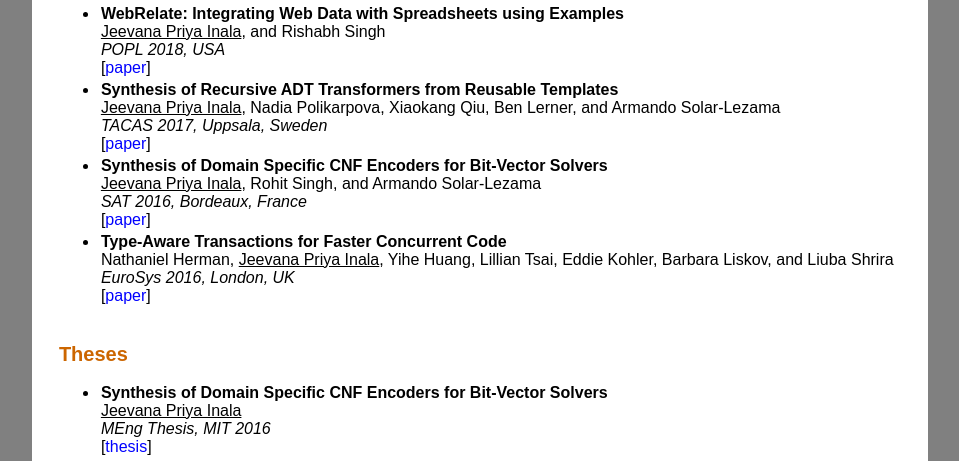
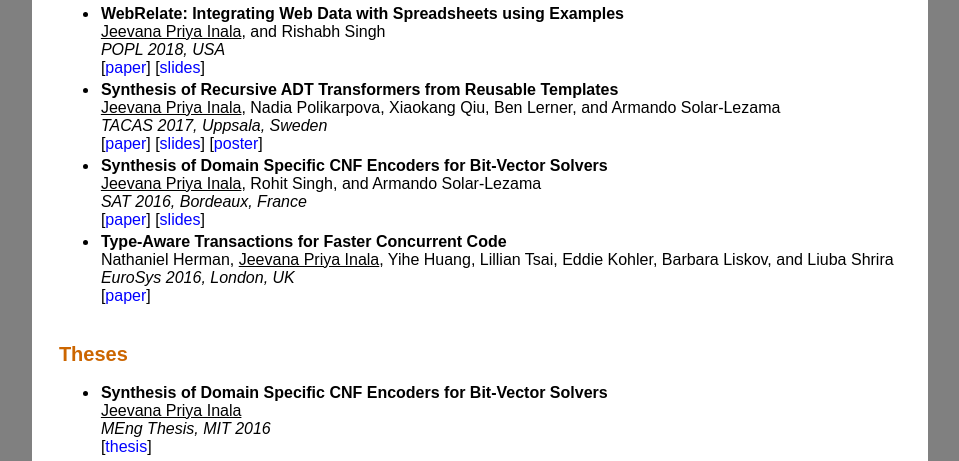
Before and after one commit to jinala/jinala.github.io, a plain HTML site: page index.html in a window 1280 px wide. Shown: the part 355-816 px from the top of the page, without its empty margins (160-1119 px from the left). Drawn offline with Linux system fonts and the light colour scheme.

Commit message:
Added slides

```diff
--- a/index.html
+++ b/index.html
@@ -52,15 +52,15 @@
             <li><b>WebRelate: Integrating Web Data with Spreadsheets using Examples</b> <br>
              <u>Jeevana Priya Inala</u>, and Rishabh Singh <br>
              <i>POPL 2018, USA</i> <br>
-             [<a href="assets/papers/webrelate.pdf">paper</a>]  </li>
+             [<a href="assets/papers/webrelate.pdf">paper</a>] [<a href="assets/talks/webrelate.pdf">slides</a>] </li>
             <li><b>Synthesis of Recursive ADT Transformers from Reusable Templates</b> <br>
              <u>Jeevana Priya Inala</u>, Nadia Polikarpova, Xiaokang Qiu, Ben Lerner, and Armando Solar-Lezama <br>
               <i>TACAS 2017, Uppsala, Sweden</i> <br>
-               [<a href="http://arxiv.org/abs/1507.05527" target="blank">paper</a>]  </li>
+               [<a href="http://arxiv.org/abs/1507.05527" target="blank">paper</a>] [<a href="assets/talks/syntrec.pdf">slides</a>] [<a href="assets/talks/syntrec_poster.pdf">poster</a>] </li>
             <li><b>Synthesis of Domain Specific CNF Encoders for Bit-Vector Solvers</b> <br>
              <u>Jeevana Priya Inala</u>, Rohit Singh, and Armando Solar-Lezama <br>
               <i>SAT 2016, Bordeaux, France</i> <br>
-              [<a href="assets/papers/sat2016tr.pdf" target="blank">paper</a>]  </li>
+              [<a href="assets/papers/sat2016tr.pdf" target="blank">paper</a>] [<a href="assets/talks/optcnf.pdf">slides</a>] </li>
             <li><b>Type-Aware Transactions for Faster Concurrent Code</b> <br>
              Nathaniel Herman,  <u>Jeevana Priya Inala</u>, Yihe Huang, Lillian Tsai, Eddie Kohler, Barbara Liskov, and Liuba Shrira <br>
               <i>EuroSys 2016, London, UK</i> <br>
```
Also changed, not shown: 4 other files.
